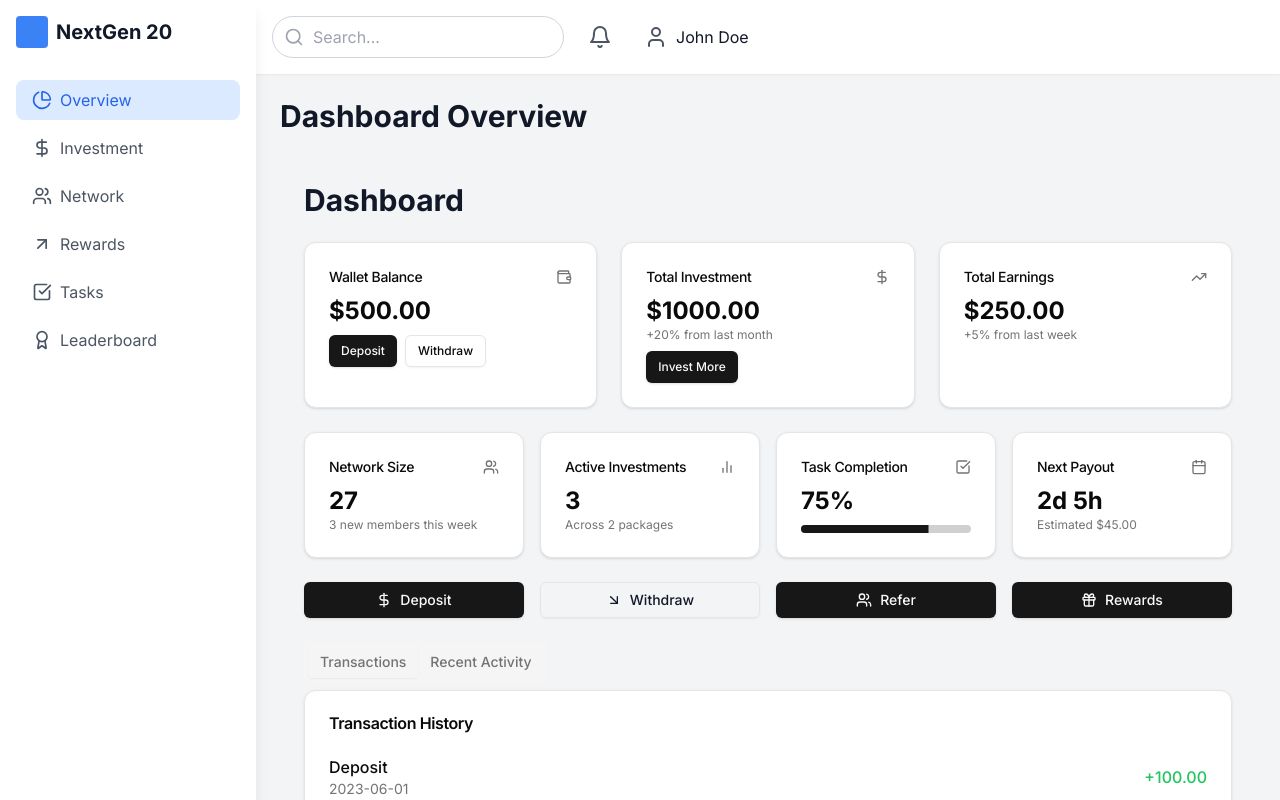
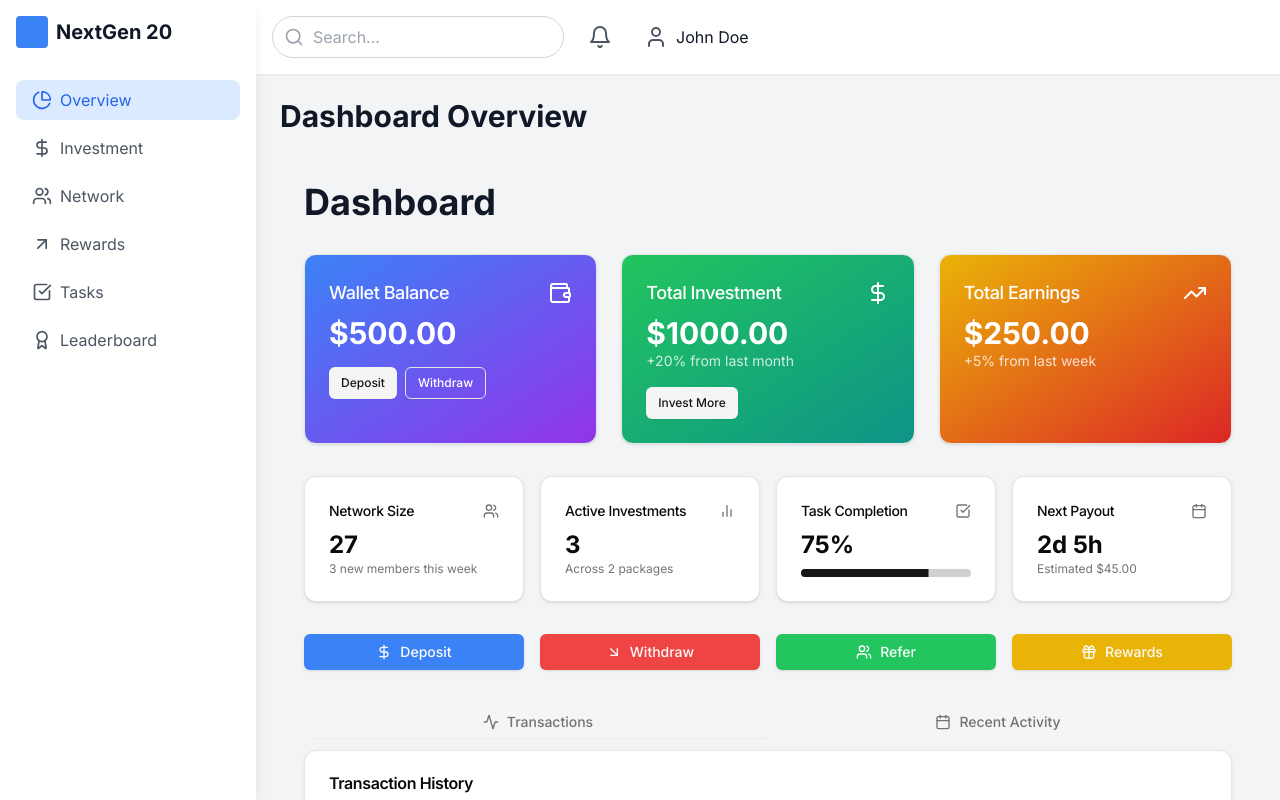
Before and after one commit to radiumecosystem/nextgen20, a Next.js app: page / in a window 1280 px wide. Built offline with nearby package versions, Linux system fonts and the light colour scheme.

Commit message:
2 commit

```diff
--- a/app/components/overview.tsx
+++ b/app/components/overview.tsx
@@ -5,7 +5,7 @@ import { Card, CardContent, CardHeader, CardTitle } from "@/components/ui/card"
 import { Button } from "@/components/ui/button"
 import { Progress } from "@/components/ui/progress"
 import { Tabs, TabsContent, TabsList, TabsTrigger } from "@/components/ui/tabs"
-import { DollarSign, Users, Gift, BarChart2, Calendar, CheckSquare, ArrowUpRight, ArrowDownRight, Wallet, TrendingUp } from 'lucide-react'
+import { DollarSign, Users, Gift, BarChart2, Calendar, CheckSquare, ArrowUpRight, ArrowDownRight, Wallet, TrendingUp, Activity } from 'lucide-react'
 import Link from 'next/link'
 
 export default function DashboardPage() {
@@ -42,47 +42,47 @@ export default function DashboardPage() {
   }
 
   return (
-    <div className="container mx-auto p-6 space-y-6">
-      <h1 className="text-3xl font-bold mb-6">Dashboard</h1>
+    <div className="container mx-auto p-6 space-y-8">
+      <h1 className="text-4xl font-bold mb-8">Dashboard</h1>
 
       <div className="grid gap-6 md:grid-cols-2 lg:grid-cols-3">
         {/* Wallet Balance */}
-        <Card>
+        <Card className="bg-gradient-to-br from-blue-500 to-purple-600 text-white">
           <CardHeader className="flex flex-row items-center justify-between space-y-0 pb-2">
-            <CardTitle className="text-sm font-medium">Wallet Balance</CardTitle>
-            <Wallet className="h-4 w-4 text-muted-foreground" />
+            <CardTitle className="text-lg font-medium">Wallet Balance</CardTitle>
+            <Wallet className="h-6 w-6" />
           </CardHeader>
           <CardContent>
-            <div className="text-2xl font-bold">${walletBalance.toFixed(2)}</div>
-            <div className="flex mt-2 space-x-2">
-              <Button size="sm" onClick={handleDeposit}>Deposit</Button>
+            <div className="text-3xl font-bold">${walletBalance.toFixed(2)}</div>
+            <div className="flex mt-4 space-x-2">
+              <Button size="sm" variant="secondary" onClick={handleDeposit}>Deposit</Button>
               <Button size="sm" variant="outline" onClick={handleWithdraw}>Withdraw</Button>
             </div>
           </CardContent>
         </Card>
 
         {/* Total Investment */}
-        <Card>
+        <Card className="bg-gradient-to-br from-green-500 to-teal-600 text-white">
           <CardHeader className="flex flex-row items-center justify-between space-y-0 pb-2">
-            <CardTitle className="text-sm font-medium">Total Investment</CardTitle>
-            <DollarSign className="h-4 w-4 text-muted-foreground" />
+            <CardTitle className="text-lg font-medium">Total Investment</CardTitle>
+            <DollarSign className="h-6 w-6" />
           </CardHeader>
           <CardContent>
-            <div className="text-2xl font-bold">${totalInvestment.toFixed(2)}</div>
-            <p className="text-xs text-muted-foreground">+20% from last month</p>
-            <Button size="sm" className="mt-2" onClick={handleInvest}>Invest More</Button>
+            <div className="text-3xl font-bold">${totalInvestment.toFixed(2)}</div>
+            <p className="text-sm opacity-80">+20% from last month</p>
+            <Button size="sm" variant="secondary" className="mt-4" onClick={handleInvest}>Invest More</Button>
           </CardContent>
         </Card>
 
         {/* Total Earnings */}
-        <Card>
+        <Card className="bg-gradient-to-br from-yellow-500 to-red-600 text-white">
           <CardHeader className="flex flex-row items-center justify-between space-y-0 pb-2">
-            <CardTitle className="text-sm font-medium">Total Earnings</CardTitle>
-            <TrendingUp className="h-4 w-4 text-muted-foreground" />
+            <CardTitle className="text-lg font-medium">Total Earnings</CardTitle>
+            <TrendingUp className="h-6 w-6" />
           </CardHeader>
           <CardContent>
-            <div className="text-2xl font-bold">${totalEarnings.toFixed(2)}</div>
-            <p className="text-xs text-muted-foreground">+5% from last week</p>
+            <div className="text-3xl font-bold">${totalEarnings.toFixed(2)}</div>
+            <p className="text-sm opacity-80">+5% from last week</p>
           </CardContent>
         </Card>
       </div>
@@ -134,22 +134,22 @@ export default function DashboardPage() {
       {/* Quick Actions */}
       <div className="grid gap-4 md:grid-cols-2 lg:grid-cols-4">
         <Link href="/deposit" passHref>
-          <Button className="w-full">
+          <Button className="w-full bg-blue-500 hover:bg-blue-600">
             <DollarSign className="mr-2 h-4 w-4" /> Deposit
           </Button>
         </Link>
         <Link href="/withdraw" passHref>
-          <Button className="w-full" variant="outline">
+          <Button className="w-full bg-red-500 hover:bg-red-600">
             <ArrowDownRight className="mr-2 h-4 w-4" /> Withdraw
           </Button>
         </Link>
         <Link href="/refer" passHref>
-          <Button className="w-full">
+          <Button className="w-full bg-green-500 hover:bg-green-600">
             <Users className="mr-2 h-4 w-4" /> Refer
           </Button>
         </Link>
         <Link href="/rewards" passHref>
-          <Button className="w-full">
+          <Button className="w-full bg-yellow-500 hover:bg-yellow-600">
             <Gift className="mr-2 h-4 w-4" /> Rewards
           </Button>
         </Link>
@@ -157,9 +157,15 @@ export default function DashboardPage() {
 
       {/* Transactions and Activity */}
       <Tabs defaultValue="transactions" className="w-full">
-        <TabsList>
-          <TabsTrigger value="transactions">Transactions</TabsTrigger>
-          <TabsTrigger value="activity">Recent Activity</TabsTrigger>
+        <TabsList className="grid w-full grid-cols-2">
+          <TabsTrigger value="transactions" className="data-[state=active]:bg-primary data-[state=active]:text-primary-foreground">
+            <Activity className="w-4 h-4 mr-2" />
+            Transactions
+          </TabsTrigger>
+          <TabsTrigger value="activity" className="data-[state=active]:bg-primary data-[state=active]:text-primary-foreground">
+            <Calendar className="w-4 h-4 mr-2" />
+            Recent Activity
+          </TabsTrigger>
         </TabsList>
         <TabsContent value="transactions">
           <Card>
@@ -169,12 +175,15 @@ export default function DashboardPage() {
             <CardContent>
               <div className="space-y-4">
                 {transactions.map((transaction, index) => (
-                  <div key={index} className="flex items-center justify-between">
-                    <div>
+                  <div key={index} className="flex items-center p-4 rounded-lg bg-muted">
+                    <div className={`rounded-full p-2 mr-4 ${transaction.amount > 0 ? 'bg-green-100 text-green-600' : 'bg-red-100 text-red-600'}`}>
+                      {transaction.amount > 0 ? <ArrowUpRight className="h-6 w-6" /> : <ArrowDownRight className="h-6 w-6" />}
+                    </div>
+                    <div className="flex-grow">
                       <p className="font-medium">{transaction.type}</p>
                       <p className="text-sm text-muted-foreground">{transaction.date}</p>
                     </div>
-                    <div className={`font-medium ${transaction.amount > 0 ? 'text-green-500' : 'text-red-500'}`}>
+                    <div className={`font-bold ${transaction.amount > 0 ? 'text-green-600' : 'text-red-600'}`}>
                       {transaction.amount > 0 ? '+' : ''}{transaction.amount.toFixed(2)}
                     </div>
                   </div>
@@ -197,16 +206,16 @@ export default function DashboardPage() {
                   { icon: Calendar, title: 'Weekly Reward Claimed', amount: '+$25.00', time: '1d ago' },
                   { icon: CheckSquare, title: 'Daily Tasks Completed', amount: '+$10.00', time: '2d ago' },
                 ].map((activity, index) => (
-                  <div key={index} className="flex items-center">
-                    <div className="flex h-9 w-9 items-center justify-center rounded-full bg-primary">
-                      <activity.icon className="h-4 w-4 text-primary-foreground" />
+                  <div key={index} className="flex items-center p-4 rounded-lg bg-muted">
+                    <div className="flex h-12 w-12 items-center justify-center rounded-full bg-primary text-primary-foreground">
+                      <activity.icon className="h-6 w-6" />
                     </div>
-                    <div className="ml-4 space-y-1">
+                    <div className="ml-4 space-y-1 flex-grow">
                       <p className="text-sm font-medium leading-none">{activity.title}</p>
                       <p className="text-sm text-muted-foreground">{activity.time}</p>
                     </div>
                     {activity.amount && (
-                      <div className="ml-auto font-medium text-green-500">{activity.amount}</div>
+                      <div className="font-medium text-green-600">{activity.amount}</div>
                     )}
                   </div>
                 ))}
```
